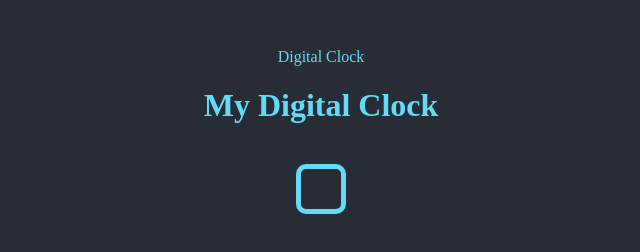
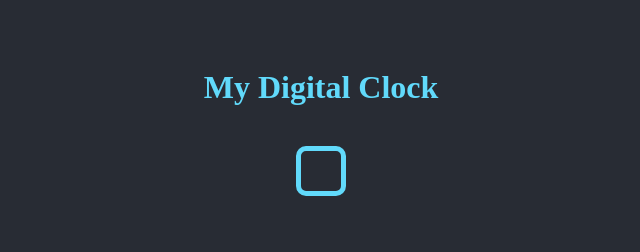
Before and after one commit to yxx217/digital-clock, a plain HTML site: page index.html in a window 1280 px wide. Shown: the whole page, without its empty margins (319-959 px from the left). Drawn offline with Linux system fonts and the light colour scheme.

Commit message:
Update index.html

```diff
--- a/index.html
+++ b/index.html
@@ -1,11 +1,11 @@
 <!DOCTYPE html>
 <html>
 <head>
-    <tittle>Digital Clock</tittle>
+    <title>Digital Clock</title>
     <link rel="stylesheet" href="style.css">
   </head>
   <body>
-    <h1>My Digital Clock</h1><br>
+  <h1>My Digital Clock</h1><br>
 
     <div class="clock">
       <div id="time"></div>
```
